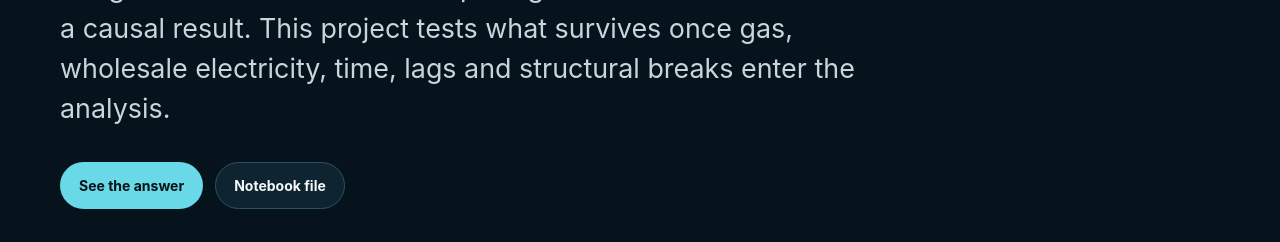
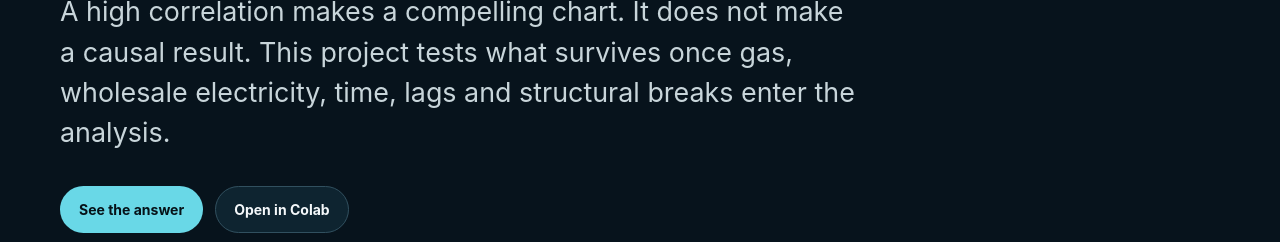
Before and after one commit to danielsantos2310/Ireland-Data-Centre-Demand-Price-Analytics, a plain HTML site: page index.html in a window 1280 px wide. Shown: the part 558-800 px from the top of the page. Drawn offline with Linux system fonts and the light colour scheme.

Commit message:
Link live story to pinned Colab notebook

```diff
--- a/index.html
+++ b/index.html
@@ -5,7 +5,7 @@
 <meta name="viewport" content="width=device-width,initial-scale=1">
 <meta name="description" content="Evidence-first analysis of whether data-centre electricity demand is driving Irish business electricity prices.">
 <title>Demand × Price — Ireland / Energy / Data</title>
-<link rel="stylesheet" href="assets/styles.css">
+<link rel="icon" href="assets/favicon.svg">\n<link rel="stylesheet" href="assets/styles.css">
 </head>
 <body>
 <header class="topbar">
@@ -26,7 +26,7 @@
     <p>A high correlation makes a compelling chart. It does not make a causal result. This project tests what survives once gas, wholesale electricity, time, lags and structural breaks enter the analysis.</p>
     <div class="hero-actions">
       <a class="btn primary" href="#conclusion">See the answer</a>
-      <a class="btn" href="notebooks/Ireland_Data_Centre_Demand_x_Price_Analytics_Final.ipynb">Notebook file</a>
+      <a class="btn" href="https://colab.research.google.com/github/danielsantos2310/Ireland-Data-Centre-Demand-Price-Analytics/blob/b9b77a90905c791c6a524730ba0ea9700222a0be/notebooks/Ireland_Data_Centre_Demand_x_Price_Analytics_Final.ipynb" target="_blank" rel="noopener">Open in Colab</a>
     </div>
     <div class="metric-row">
       <div class="metric"><b id="share2025" class="cyan">23.2%</b><span>data-centre share of metered electricity, 2025</span></div>
```
